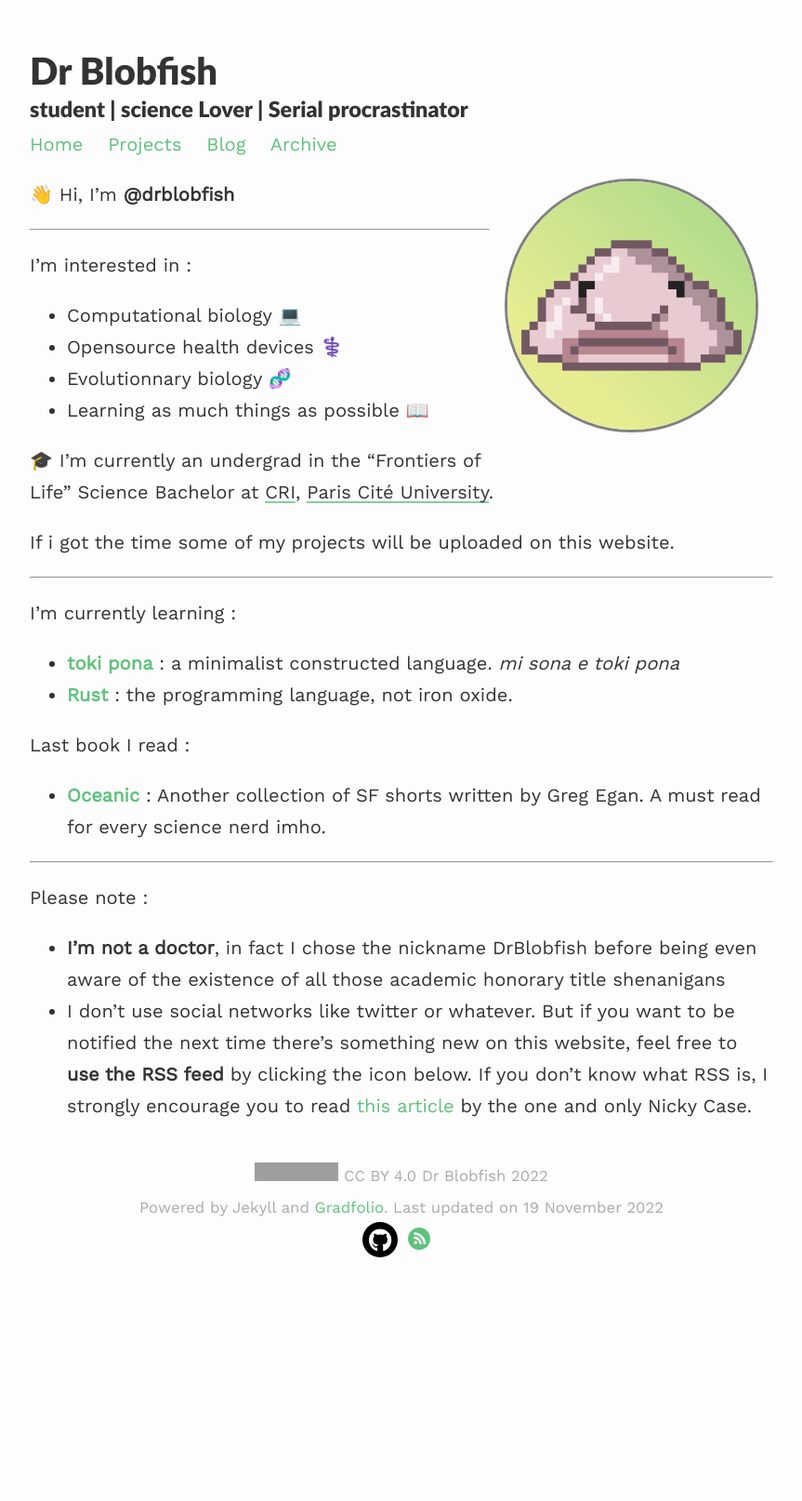
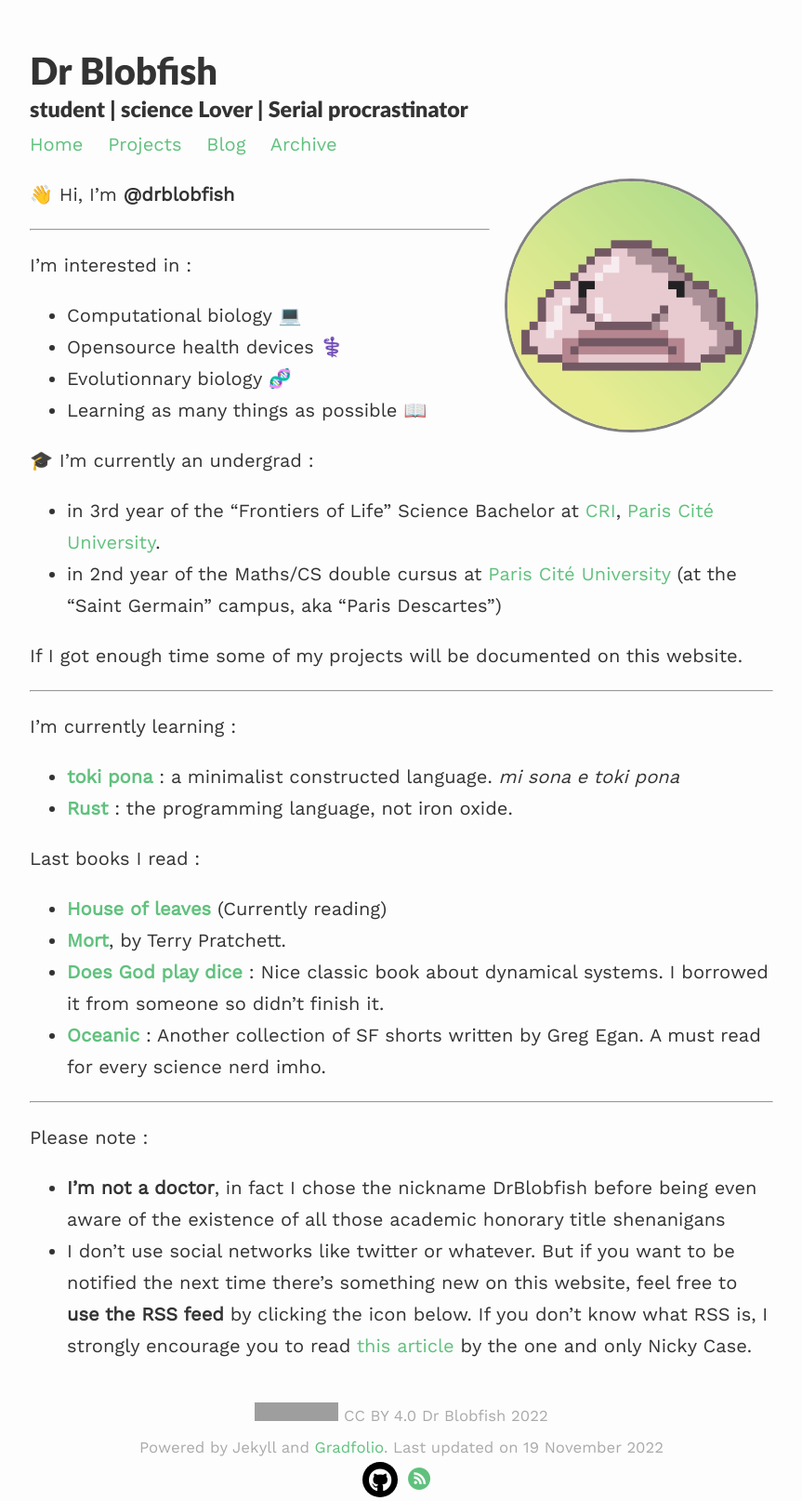
Before and after one commit to drblobfish/drblobfish.github.io, a Jekyll site: the page built from index.md, in a window 1280 px wide. Shown: the whole page at 93% size, without its empty margins (208-1071 px from the left). Built offline with Jekyll 4.4.1, drawn with Linux system fonts in a browser that asks for light colours; nearby versions of some CDN libraries; before the commit the page ends 1356 px from its top, so only the background shows below that; grey boxes are pictures that could not be loaded.

Commit message:
fixed typos + updated book list

```diff
--- a/index.md
+++ b/index.md
@@ -16,13 +16,14 @@ I’m interested in :
 - Computational biology 💻
 - Opensource health devices ⚕️
 - Evolutionnary biology 🧬
-- Learning as much things as possible 📖
+- Learning as many things as possible 📖
 
 
-🎓 I’m currently an undergrad in the "Frontiers of Life" Science Bachelor at [CRI](https://cri-paris.org/en), [Paris Cité University](https://u-paris.fr/en/).
+🎓 I’m currently an undergrad :
+- in 3rd year of the "Frontiers of Life" Science Bachelor at [CRI](https://cri-paris.org/en), [Paris Cité University](https://u-paris.fr/en/).
+- in 2nd year of the Maths/CS double cursus at [Paris Cité University](https://math-info.u-paris.fr/) (at the "Saint Germain" campus, aka "Paris Descartes")
 
-
-If i got the time some of my projects will be uploaded on this website.
+If I got enough time some of my projects will be documented on this website.
 
 ------------------
 
@@ -30,7 +31,10 @@ I'm currently learning :
 - **[toki pona](https://devurandom.xyz/tokipona/)** : a minimalist constructed language. *mi sona e toki pona*
 - **[Rust](https://www.rust-lang.org/learn)** : the programming language, not iron oxide.
 
-Last book I read :
+Last books I read :
+- **[House of leaves](https://openlibrary.org/works/OL16503921W/Mark_Z._Danielewski%27s_House_of_leaves?edition=ia%3Aisbn_9780375703768)** (Currently reading)
+- **[Mort](https://openlibrary.org/works/OL453658W/Mort)**, by Terry Pratchett.
+- **[Does God play dice](https://openlibrary.org/works/OL5838129W/Does_God_Play_Dice)** : Nice classic book about dynamical systems. I borrowed it from someone so didn't finish it.
 - **[Oceanic](https://openlibrary.org/works/OL17941738W/Oc%C3%A9anique)** : Another collection of SF shorts written by Greg Egan. A must read for every science nerd imho.
 
 ----------
```
